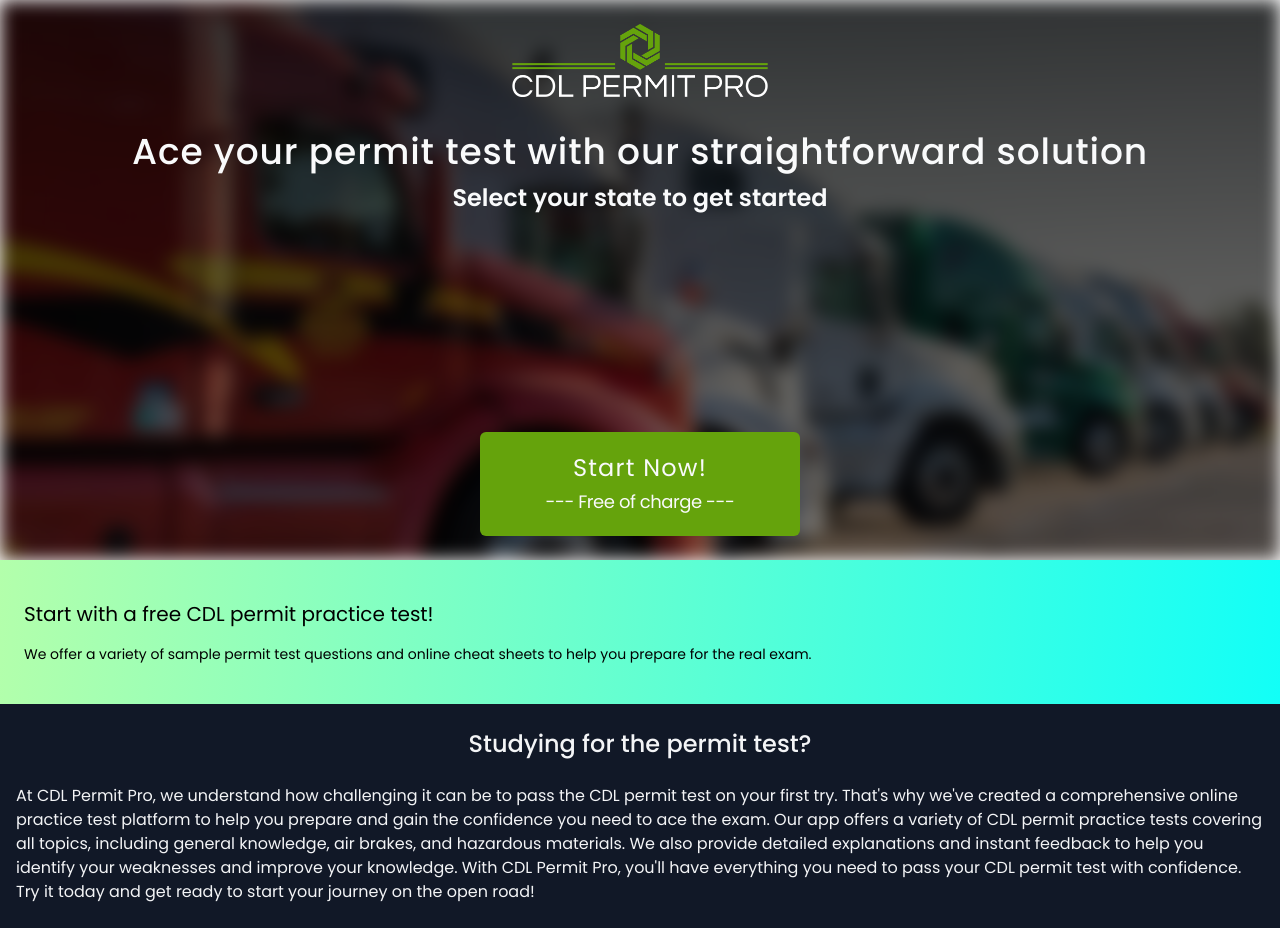
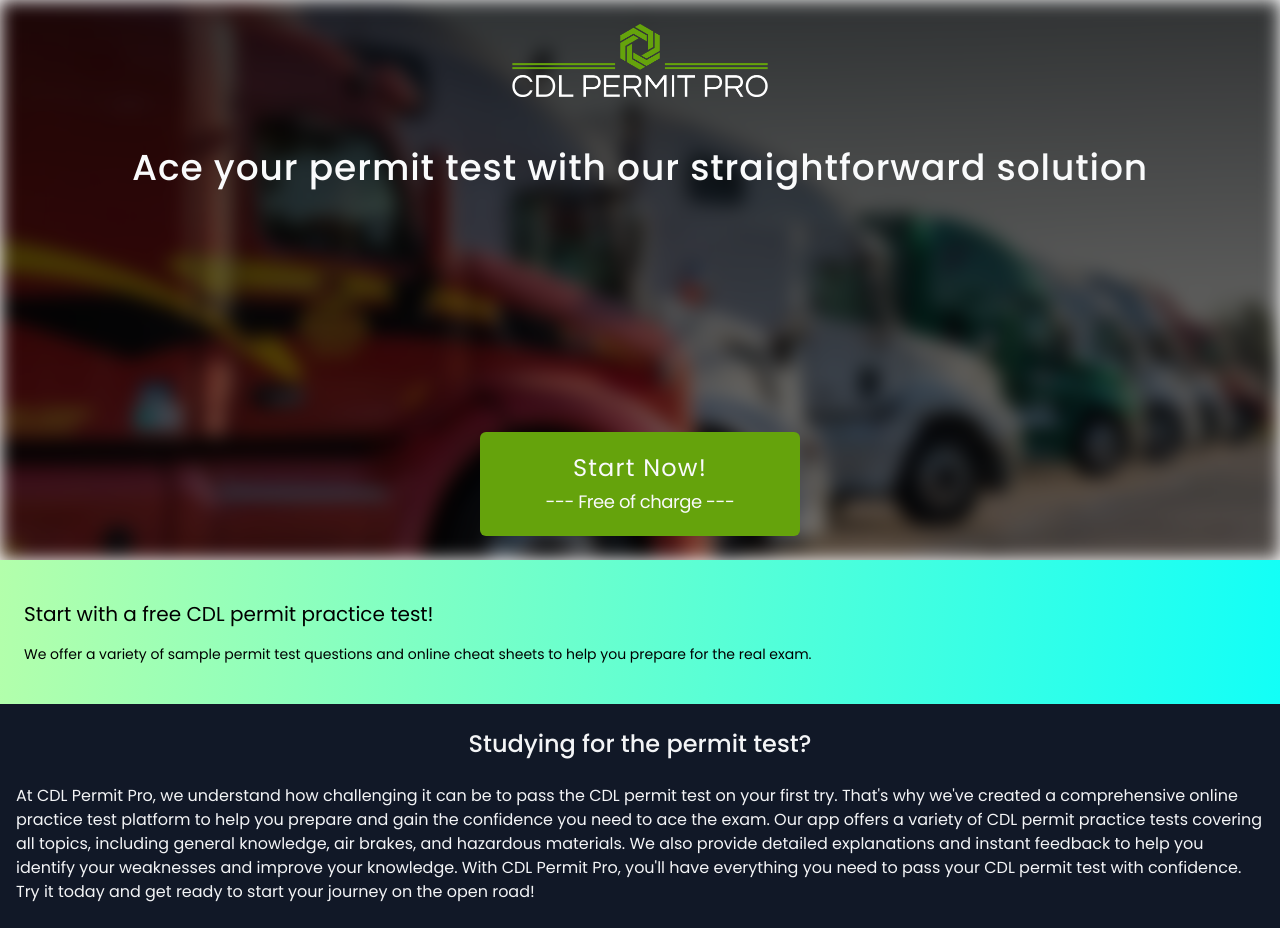
Before and after one commit to Atash3000/CDL-permit-test, a React (Create React App) app: page / in a window 1280 px wide. Built offline with nearby package versions, Linux system fonts and the light colour scheme.

Commit message:
remove h

```diff
--- a/src/components/WelcomePage.jsx
+++ b/src/components/WelcomePage.jsx
@@ -13,7 +13,6 @@
             <p style={{ lineHeight: '1.7' }} className='  fade-up text-lg min-[350px]:text-2xl min-[450px]:text-3xl md:text-4xl font-medium   text-center  tracking-wide'>
               Ace your permit test with our straightforward solution
             </p>
-            <h3 className='fade-up  text-center font-semibold text-base md:text-2xl'>Select your state to get started</h3>
           </div>
           <Link to='/cdl' className=' fade-up  rounded-md bg-[#65a30c] hover:bg-[rgb(133,197,42)]  w-[65%] min-[400px]:w-[55%] min-[530px]:w-[45%] md:w-[40%] lg:w-[25%] py-2 md:py-4 lg:py-5 px-2 text-center text-gray-50 '>
             <span className='block text-lg md:text-xl lg:text-2xl  font-normal tracking-wider'>Start Now! </span>
```
